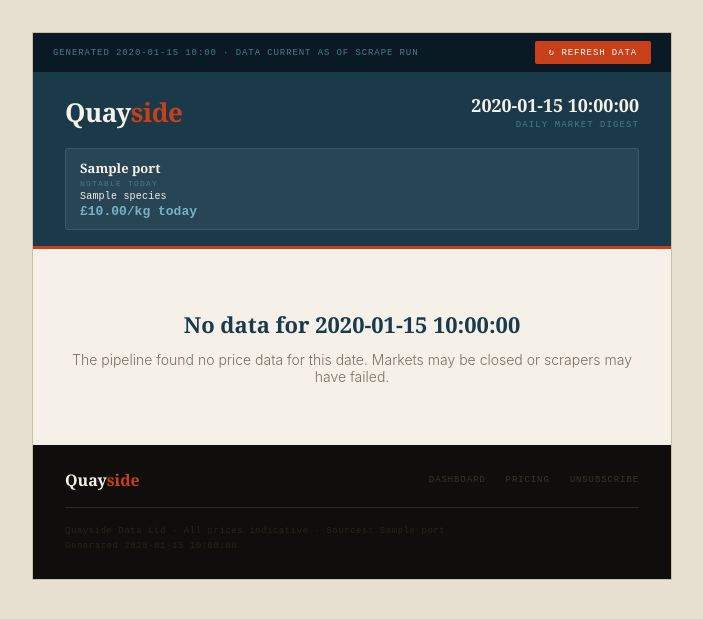
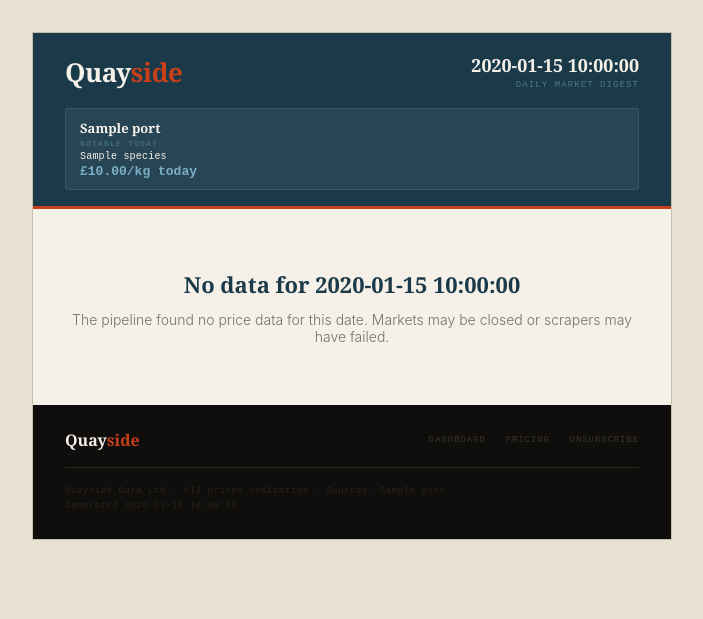
Before and after one commit to neilhenrypeacock/quayside, a Flask app: template src/quayside/templates/digest.html in a window 1280 px wide. Shown: the top 619 px of the page, without its empty margins (288-991 px from the left). Run offline with Flask 3, Linux system fonts and the light colour scheme; the template is opened without the code that fills it: most values are stand-ins (such as "Sample title", 1, 10 or a date in 2020); data that the repository does not hold is empty; parts of the project's set-up code (start-up, migrations or seed data) failed here and were passed over.

Commit message:
Digest refresh bar: web-view only, hidden from email output
Pass web_view=True from digest route; wrap refresh bar in {% if web_view %}
so it only renders in the internal web view, not in the emailed HTML.

Co-Authored-By: Claude Sonnet 4.6 <noreply@anthropic.com>

```diff
--- a/src/quayside/templates/digest.html
+++ b/src/quayside/templates/digest.html
@@ -1108,7 +1108,8 @@
 <body>
 <div class="email-wrap">
 
-  <!-- ADMIN REFRESH BAR -->
+  {% if web_view %}
+  <!-- ADMIN REFRESH BAR (web view only — not included in email) -->
   <div id="refresh-bar" style="background:#0a1a24;padding:8px 20px;display:flex;align-items:center;justify-content:space-between;border-bottom:1px solid #1a3a4a;">
     <span style="font-family:'Courier New',monospace;font-size:9px;color:#4a7a8a;letter-spacing:0.1em;text-transform:uppercase;">Generated {{ generated_at[:16] }} &middot; Data current as of scrape run</span>
     <button id="refresh-btn" onclick="runPipeline()" style="background:#c8401a;color:white;border:none;font-family:'Courier New',monospace;font-size:9px;letter-spacing:0.1em;text-transform:uppercase;padding:6px 14px;border-radius:2px;cursor:pointer;">&#8635; Refresh Data</button>
@@ -1147,6 +1148,7 @@
       });
   }
   </script>
+  {% endif %}
 
   <!-- HEADER -->
   <div class="email-header">
--- a/src/quayside/web/app.py
+++ b/src/quayside/web/app.py
@@ -122,7 +122,7 @@ def create_app() -> Flask:
 
         data = build_report_data(date)
         digest_template = _digest_env.get_template("digest.html")
-        digest_html = digest_template.render(**data)
+        digest_html = digest_template.render(**data, web_view=True)
         # Wrap in a simple page with nav
         return render_template("digest_wrapper.html", digest_html=digest_html, date=date)
 
```
